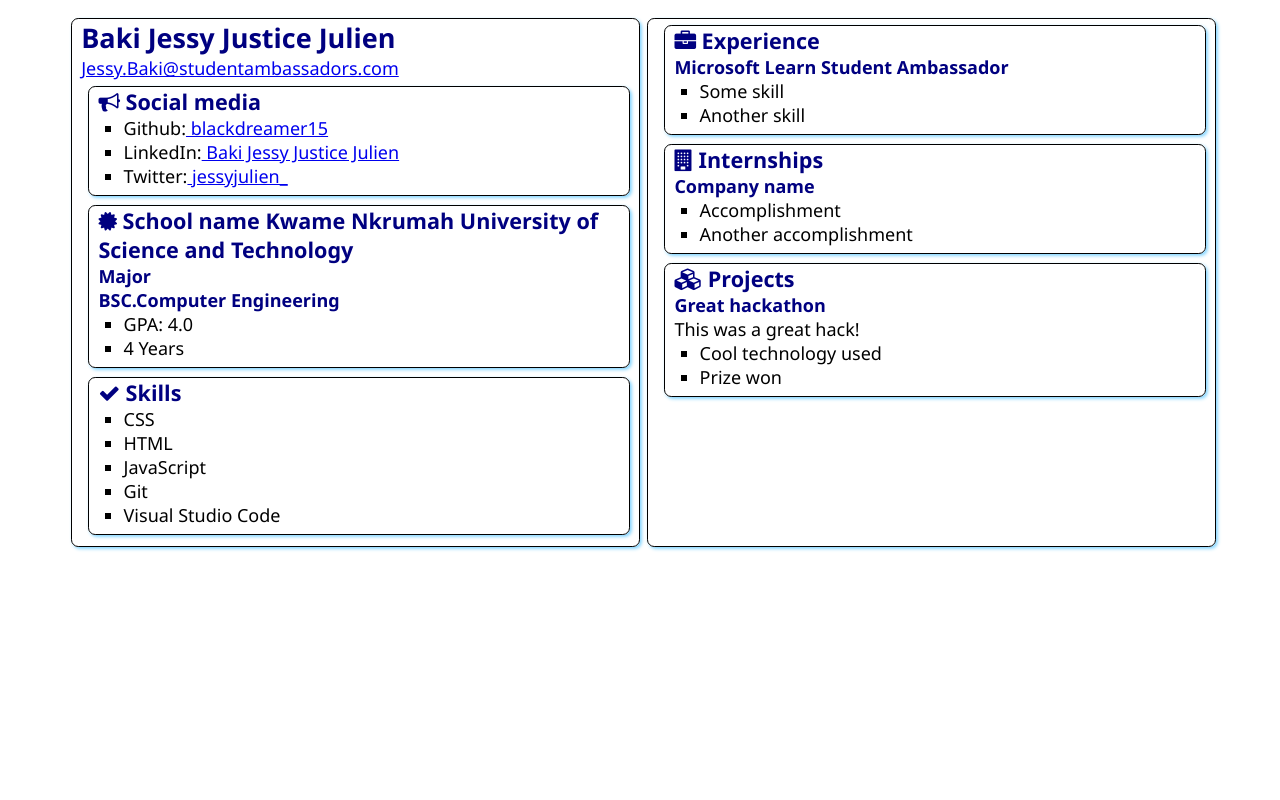
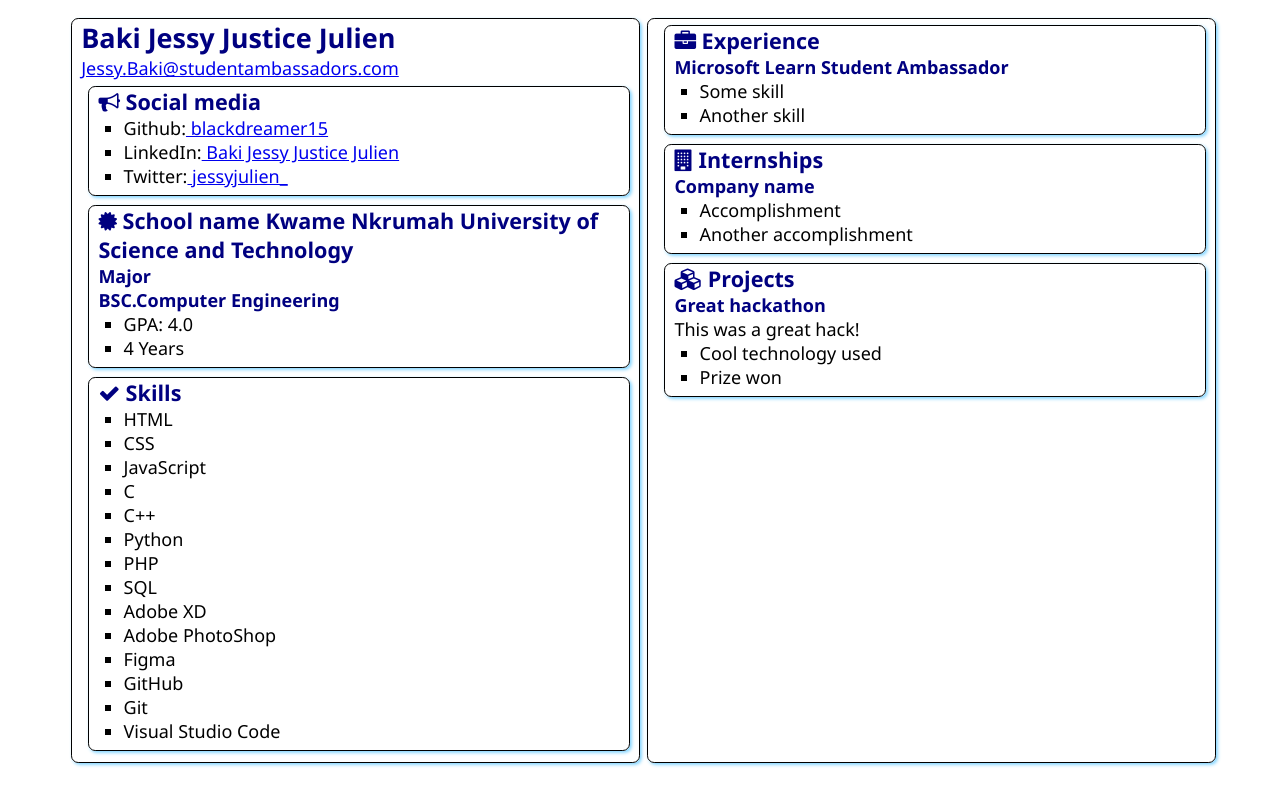
Before and after one commit to blackdreamer15/SATechnicalOnboarding, a plain HTML site: page src/index.html in a window 1280 px wide. Drawn offline with Linux system fonts and the light colour scheme.

Commit message:
Added some skills

```diff
--- a/src/index.html
+++ b/src/index.html
@@ -49,9 +49,21 @@
                     Skills
                 </h2>
                 <ul>
+                    <li>HTML</li>
                     <li>CSS</li>
-                    <li>HTML</li>
                     <li>JavaScript</li>
+
+                    <li>C</li>
+                    <li>C++</li>
+                    <li>Python</li>
+                    <li>PHP</li>
+                    <li>SQL</li>
+
+                    <li>Adobe XD</li>
+                    <li>Adobe PhotoShop</li>
+                    <li>Figma</li>
+
+                    <li>GitHub</li>
                     <li>Git</li>
                     <li>Visual Studio Code</li>
                 </ul>
```
